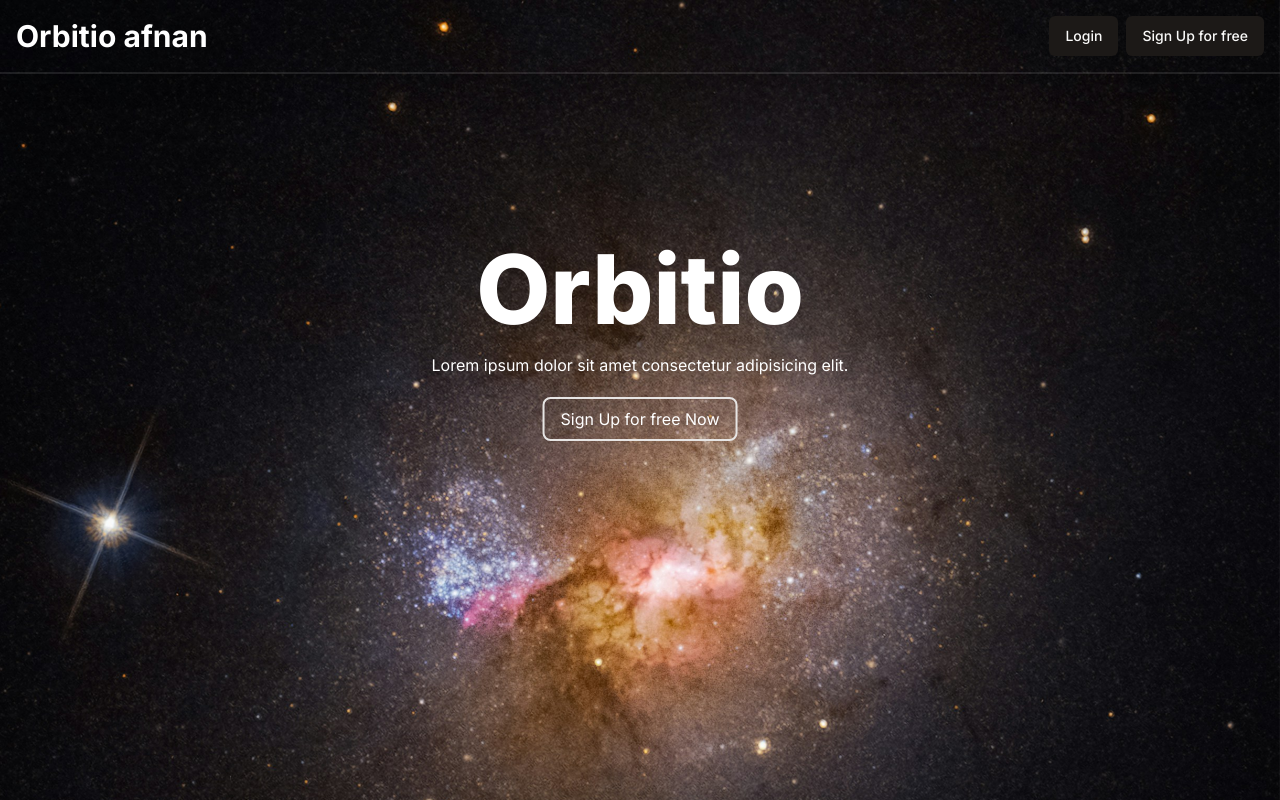
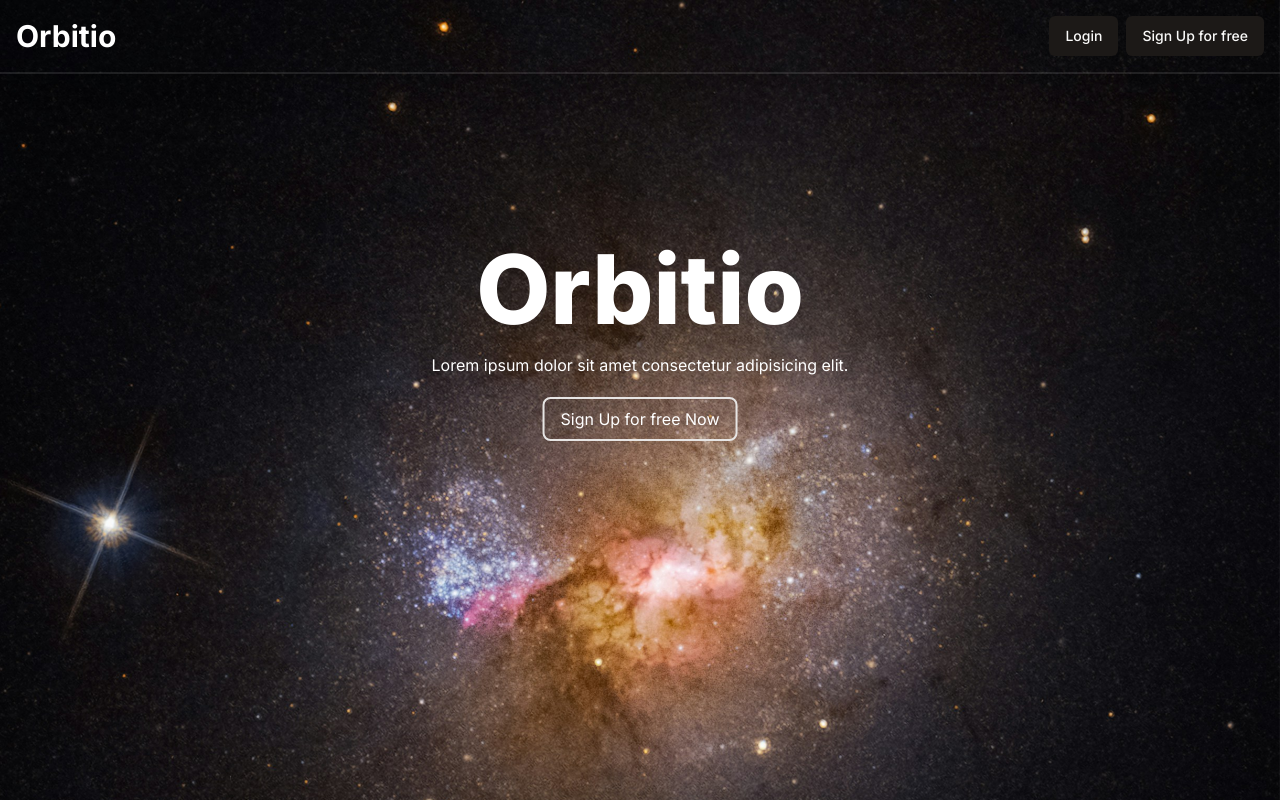
Before and after one commit to afnansiddiqui/ai-saas, a Next.js app: page / in a window 1280 px wide. Shown: the top 800 px of the page. Built offline with nearby package versions, Linux system fonts and the light colour scheme; a web font is replaced by a local one.

Commit message:
vercel check

```diff
--- a/src/app/(dashboard)/(routes)/whisper/page.tsx
+++ b/src/app/(dashboard)/(routes)/whisper/page.tsx
@@ -9,7 +9,7 @@ import AudioTranslate from "../../../../components/AudioTranslate";
 import Header from "../../../../components//Header";
 import TextTranslate from "../../../../components/TextTranslate";
 
-const whisper = () => {
+const Whisper = () => {
   const [mode, setMode] = useState<Boolean>(true);
 
   return (
@@ -22,7 +22,7 @@ const whisper = () => {
           Lets Translate
         </h1>
         <p className="sm:text-xl text-lg max-w-md font-bold text-primary mt-5">
-          Using OpenAI's Whisper + GPT-3.5 API
+          Using OpenAI&apos;s Whisper + GPT-3.5 API
         </p>
         <div className="flex mt-5 mb-[-5px]">
           <button
@@ -58,4 +58,4 @@ const whisper = () => {
   );
 }
 
-export default whisper
+export default Whisper
--- a/src/app/(landing)/page.tsx
+++ b/src/app/(landing)/page.tsx
@@ -24,7 +24,7 @@ const LandingPage = () => {
             {/* Navbar */}
             <div className="flex justify-between items-center bg-transparent py-4 shadow-xl border-b-2 border-white/10 ">
                 <div className="font-bold text-3xl px-4 text-white ">
-                    Orbitio afnan
+                    Orbitio
                 </div>
                 <div className="gap-x-2 flex px-4">
                     <div>
```
